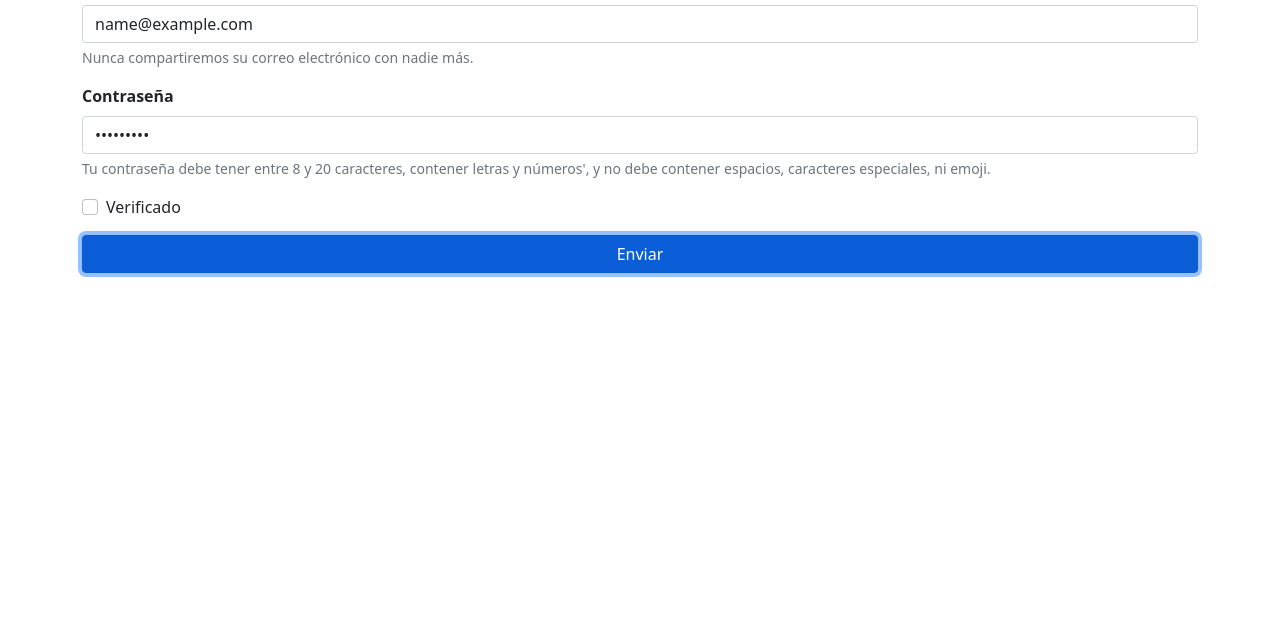
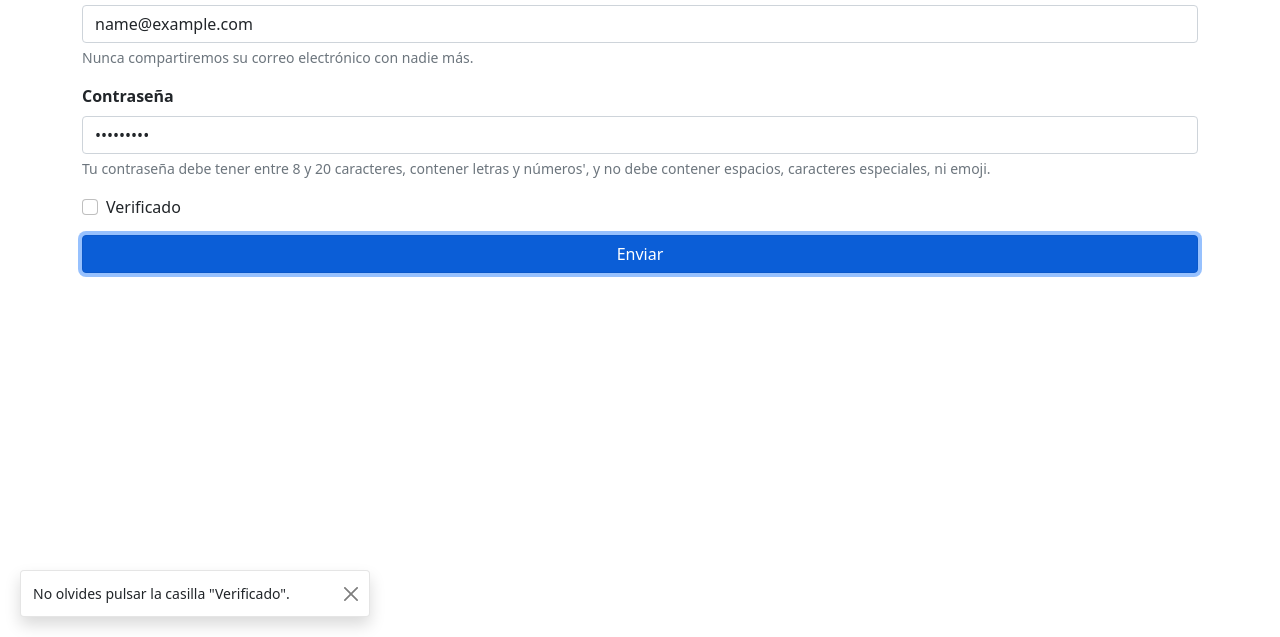
Before and after one commit to DavidZuSan/Formulario-Bootstrap, a plain HTML site: page contacto.html in a window 1280 px wide. Both pictures are taken after typing "name@example.com", "Sample123" into the empty fields and a click on the button "Enviar". Shown: the part 163-800 px from the top of the page. Drawn offline with nearby package versions, Linux system fonts and the light colour scheme.

Commit message:
Aviso Check

```diff
--- a/app.js
+++ b/app.js
@@ -1,18 +1,22 @@
 const formulario = document.querySelector('#formulario')
 const btnEnviar = document.querySelector('#btnEnviar')
 const btnCargando = document.querySelector('#btnCargando')
+
+// Guardando el toast del HTML
+const adflotante = document.querySelector('.toast')
 
 formulario.addEventListener('submit', e => {
     e.preventDefault()
 
     const datos = new FormData(formulario)
+    const eventoToast = new bootstrap.Toast(adflotante)
 
     console.log('Campo Email', datos.get('emailCampo'))
     console.log('Campo Password', datos.get('passCampo'))
     console.log('Campo CheckBox', datos.get('checkCampo'))
 
     if (!document.querySelector('#checkbox').checked) {
-        alert('Debes marcar la casilla para continuar.')
+        eventoToast.show()
         return
     }
 
@@ -22,6 +26,7 @@ formulario.addEventListener('submit', e => {
     window.setTimeout(() => {
         btnEnviar.classList.remove('d-none')
         btnCargando.classList.add('d-none')
+        eventoToast.hide()
     },2000)
 
     formulario.reset()
--- a/contacto.html
+++ b/contacto.html
@@ -9,6 +9,15 @@
   <!-- Bootstrap CSS -->
   <link href="https://cdn.jsdelivr.net/npm/bootstrap@5.1.3/dist/css/bootstrap.min.css" rel="stylesheet"
     integrity="sha384-1BmE4kWBq78iYhFldvKuhfTAU6auU8tT94WrHftjDbrCEXSU1oBoqyl2QvZ6jIW3" crossorigin="anonymous">
+
+  <style>
+    .toast {
+      position: absolute;
+      bottom: 0;
+      margin-bottom: 20px;
+      margin-left: 20px;
+    }
+  </style>
 
   <title>Formulario</title>
 </head>
@@ -41,64 +50,49 @@
     <form id="formulario">
       <div class="mb-3">
         <label for="email" class="form-label fw-bold">Correo electrónico</label>
-        <input
-          type="email"
-          class="form-control"
-          id="email"
-          placeholder="correo@ejemplo.com"
-          aria-describedby="emailHelp"
-          name="emailCampo"
-          required
-        >
+        <input type="email" class="form-control" id="email" placeholder="correo@ejemplo.com"
+          aria-describedby="emailHelp" name="emailCampo" required>
         <div id="emailHelp" class="form-text">Nunca compartiremos su correo electrónico con nadie más.</div>
       </div>
 
       <div class="mb-3">
         <label for="password" class="form-label fw-bold">Contraseña</label>
-        <input
-          type="password"
-          class="form-control"
-          id="password"
-          aria-describedby="passwordHelpBlock"
-          name="passCampo"
-          required
-        >
+        <input type="password" class="form-control" id="password" aria-describedby="passwordHelpBlock" name="passCampo"
+          required>
 
-        <div id="passwordHelpBlock" class="form-text"> Tu contraseña debe tener entre 8 y 20 caracteres, contener letras y números', y no debe contener espacios, caracteres especiales, ni emoji.</div>
+        <div id="passwordHelpBlock" class="form-text"> Tu contraseña debe tener entre 8 y 20 caracteres, contener letras
+          y números', y no debe contener espacios, caracteres especiales, ni emoji.</div>
       </div>
 
       <div class="mb-3 form-check">
-        <input
-          type="checkbox"
-          name="checkCampo"
-          class="form-check-input"
-          id="checkbox"
-        >
-        <label
-          class="form-check-label"
-          for="checkbox"
-          >Verificado
+        <input type="checkbox" name="checkCampo" class="form-check-input" id="checkbox">
+        <label class="form-check-label" for="checkbox">Verificado
         </label>
       </div>
-      <button
-        id="btnEnviar"
-        class="btn btn-primary w-100"
-        type="submit"
-      >Enviar
-    </button>
+      <button id="btnEnviar" class="btn btn-primary w-100" type="submit">Enviar
+      </button>
 
-      <button
-        id="btnCargando"
-        class="btn btn-warning w-100 d-none"
-        type="button"
-        disabled>
-        <span
-          class="spinner-border spinner-border-sm"
-          role="status"
-          aria-hidden="true"></span>
+      <button id="btnCargando" class="btn btn-warning w-100 d-none" type="button" disabled>
+        <span class="spinner-border spinner-border-sm" role="status" aria-hidden="true"></span>
         Enviando...
       </button>
     </form>
+  </div>
+
+  <!-- Toast -->
+  <div class="toast align-items-center" role="alert" aria-live="assertive" aria-atomic="true">
+
+    <div class="d-flex">
+      <div class="toast-body justify-content-center align-items-center w-100">
+        No olvides pulsar la casilla "Verificado".
+      </div>
+      <button
+        type="button"
+        class="btn-close me-2 m-auto"
+        data-bs-dismiss="toast"
+        aria-label="Close"
+      ></button>
+    </div>
   </div>
 
   <script src="https://cdn.jsdelivr.net/npm/bootstrap@5.1.3/dist/js/bootstrap.bundle.min.js"
```
Also changed, not shown: index.html (+0 -1 lines).
